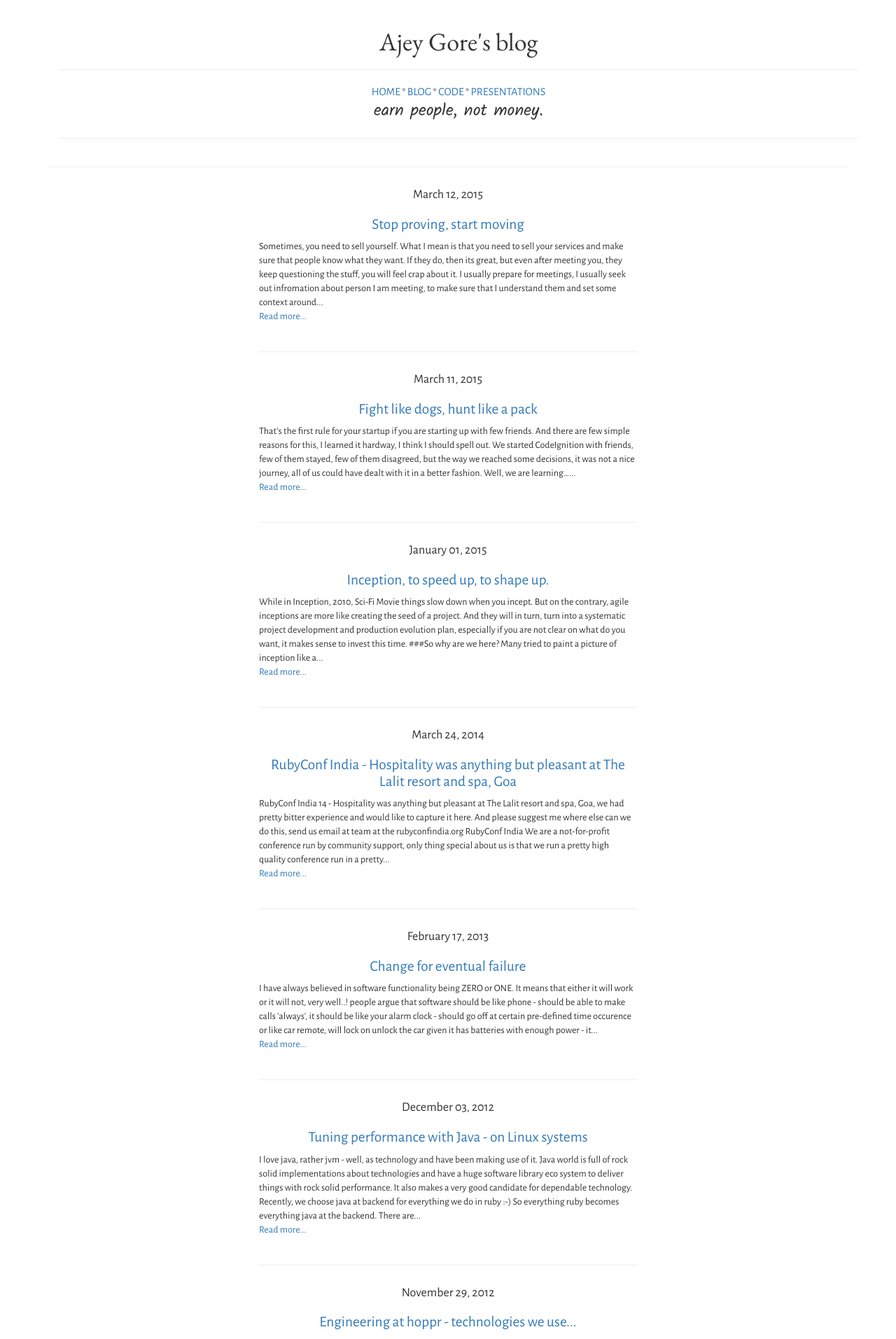
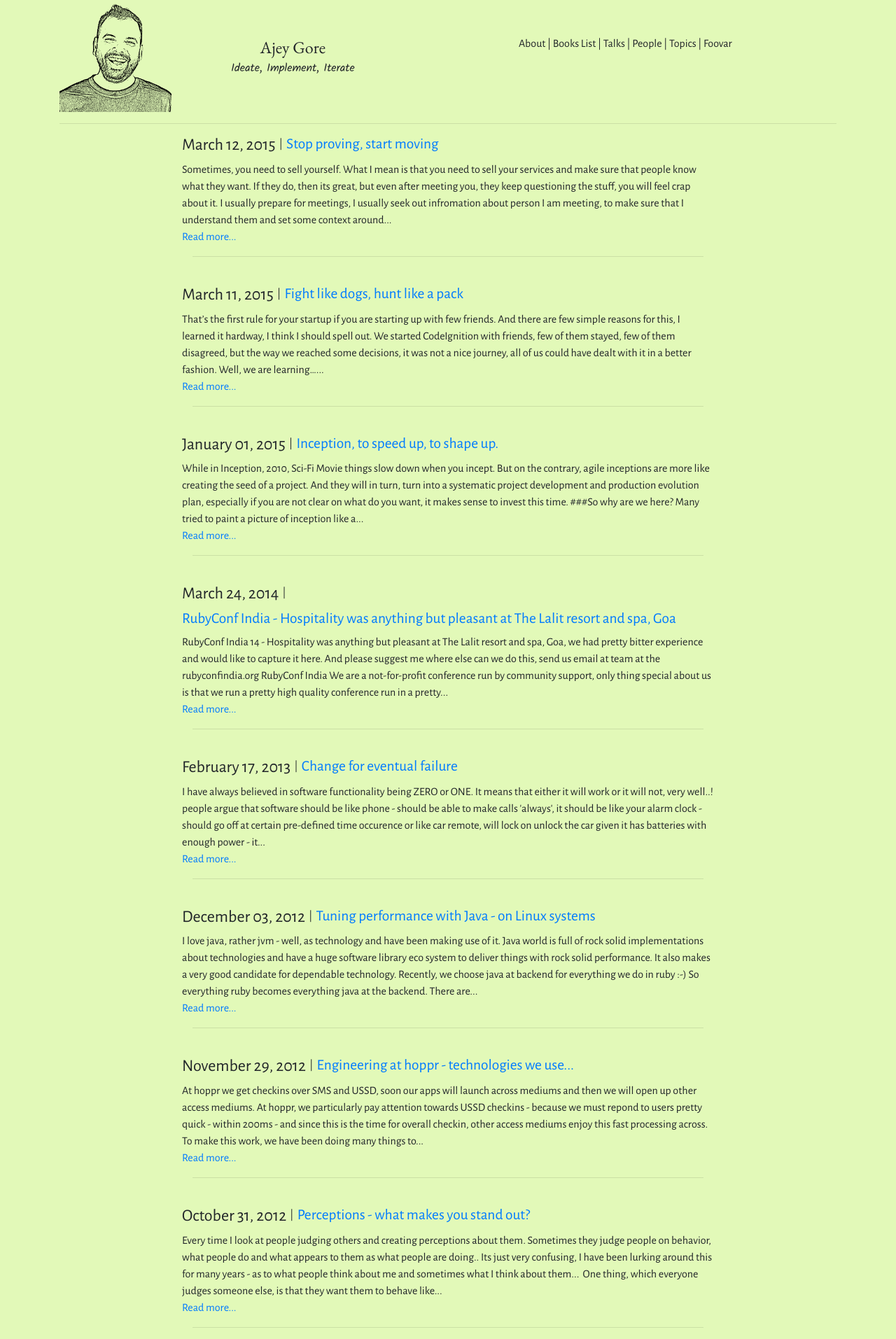
Before and after one commit to ajeygore/ajeygore.github.com, a Jekyll site: the page built from blog/index.html, in a window 1280 px wide. Shown: the top 1913 px of the page at 70% size. Built offline with Jekyll 4.4.1, drawn with Linux system fonts in a browser that asks for light colours; nearby versions of some CDN libraries; library files that are not in the unit come from our copies.

Commit message:
[ajey] Added layout for blogs and inner pages

```diff
--- a/_layouts/post.html
+++ b/_layouts/post.html
@@ -3,51 +3,65 @@
 ---
 <head>
   <meta charset="utf-8">
-  <title>Code.Deploy.Automate  {{page.title}}</title>
+  <title>Ajey Gore</title>
   <meta name="description"
-  content="Ajey Gore's personal website and blog"/>
+        content="Ajey Gore"/>
 
   <meta name="viewport" content="initial-scale=1.0, maximum-scale=1.0">
 
-  <meta name="description" content="Ajey Gore's personal website">
+  <meta name="description" content="Ajey's personal website">
   <meta name="author" content="Ajey Gore">
 
   <!-- Loading Bootstrap -->
-  <link href="/{{ page.leadingpath }}assets/css/bootstrap.css" rel="stylesheet">
+  <link href="/assets/bootstrap-4.4.1-dist/css/bootstrap.css" rel="stylesheet">
 
-  <!-- Loading Flat UI -->
-  <link href="/{{ page.leadingpath }}assets/css/override.css" rel="stylesheet">
+  <!-- Loading Overrides UI -->
+  <link href="/assets/css/override.css" rel="stylesheet">
   {% include fonts.html %}
 
 </head>
 
 
-<body>
-
+<body id="color-div">
   <div class="container">
-
-    <div class="container div-center">
-      <div class="page-header">
-        <h1>Ajey Gore's blog</h1>
+    <div class="row align-items-center text-center">
+      <div class="col-sm-2">
+        <img class="img-fluid" src="/assets/images/ajey_trsp.png" height="150px" >
       </div>
-      <a style="text-decoration:none" class="menu-item" href="/{{ page.leadingpath }}index.html" >HOME</a> *
-      <a style="text-decoration:none" class="menu-item" href="/{{ page.leadingpath }}blog.html" >BLOG</a> *
-      <a style="text-decoration:none" class="menu-item" href="/{{ page.leadingpath }}blog.html" >CODE</a> *
-      <a style="ext-decoration:none" class="menu-item" href="/{{ page.leadingpath }}blog.html" >PRESENTATIONS</a>
-      <p class="slogan">earn people, not money.</p>
-      <hr>
+        <div class="col-sm-10 div-center align-middle">
+          <div class="row">
+            <div class="col-sm-4 align-left page-header-small">
+              <div class="row text-center">
+                <div class="col">
+                Ajey Gore
+                </div>
+              </div>
+              <div class="row slogan-small text-center">
+                <div class="col">
+                Ideate, Implement, Iterate
+                </div>
+              </div>
+            </div>
+            <div class="col-sm-8" id="hover-text">
+              About | Books List | Talks | People | Topics | Foovar
+            </div>
+          </div>
+        </div>
     </div>
-
-    <h1> {{ page.title }} </h1>
+    <p>
     <hr>
-
-    {{ content }}
-
+    <div class="row">
+      <div class="col-sm-2"></div>
+      <div class="align-items-center col-sm-8">
+        {{ content }}
+      </div>
+      <div class="col-sm-2"></div>
+    </div>
   </div>
-
   <!-- Bootstrap core JavaScript
-   ================================================== -->
-  <!-- Placed at the end of the document so the pages load faster -->
-  <script src="{{ page.leadingpath }}assets/js/bootstrap.js"></script>
-
+    ================================================== -->
+    <!-- Placed at the end of the document so the pages load faster -->
+    <script src="https://code.jquery.com/jquery-3.3.1.slim.min.js" integrity="sha384-q8i/X+965DzO0rT7abK41JStQIAqVgRVzpbzo5smXKp4YfRvH+8abtTE1Pi6jizo" crossorigin="anonymous"></script>
+    <script src="https://cdnjs.cloudflare.com/ajax/libs/popper.js/1.14.7/umd/popper.min.js" integrity="sha384-UO2eT0CpHqdSJQ6hJty5KVphtPhzWj9WO1clHTMGa3JDZwrnQq4sF86dIHNDz0W1" crossorigin="anonymous"></script>
+    <script src="/assets/bootstrap-4.4.1-dist/js/bootstrap.js"></script>
 </body>
--- a/assets/css/override.css
+++ b/assets/css/override.css
@@ -4,6 +4,11 @@
   text-align: center;
 }
 
+.page-header-small {
+  font-family: 'EB Garamond', serif;
+  font-size: 18pt;
+  text-align: center;
+}
 .div-center {
   text-align: center;
 }
@@ -12,6 +17,10 @@
 .slogan {
   font-family: 'Kalam', serif;
   font-size: 18pt;
+}
+.slogan-small {
+  font-family: 'Kalam', serif;
+  font-size: 12pt;
 }
 
 .menu-item {
--- a/blog/index.html
+++ b/blog/index.html
@@ -3,16 +3,25 @@
 body_class: home
 leadingpath: ./
 ---
+{% for post in site.posts %}
+<div class="row">
+  <div class="div-center">
+    <h4>{{ post.date |  date: '%B %d, %Y' }}
+    </h4>
+  </div>
+  &nbsp | &nbsp
 
-
-
-    {% for post in site.posts %}
-      <div class="col-sm-6 col-sm-offset-3">
-      <div class="div-center"><h4>{{ post.date |  date: '%B %d, %Y' }}</h4></div>
-
-      <div class="div-center"><a href="{{ post.url }}"><h2>{{ post.title }}</h2></a></div>
-      {{ post.content | strip_html | truncatewords:75}}<br>
-            <a href="{{ post.url }}">Read more...</a><br><br>
-      <hr>
-    </div>
-    {% endfor %}
+  <div class="div-center">
+    <a href="{{ post.url }}">
+      <h2>{{ post.title }}</h2>
+    </a>
+  </div>
+  <div class="text-left">
+  {{ post.content | strip_html | truncatewords:75}}
+  </div>
+  <br>
+  <a href="{{ post.url }}">Read more...</a>
+</div>
+<hr>
+<br>
+{% endfor %}
```
Also changed, not shown: blog.html (+19 -12 lines), 1 other file.
